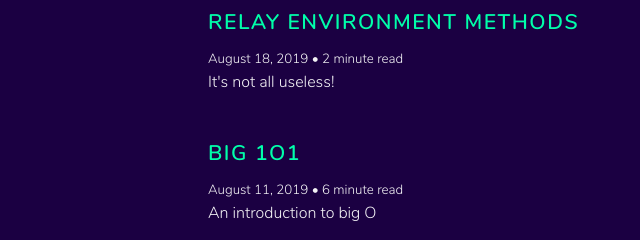
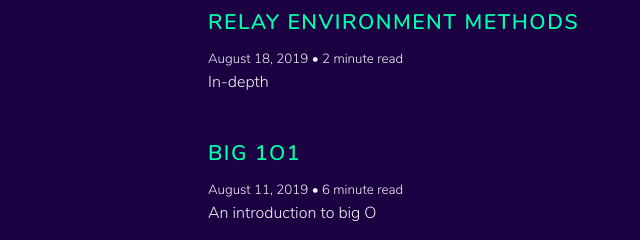
Before and after one commit to babangsund/babangsund.com, a Gatsby site: page / in a window 1280 px wide. Shown: the part 229-469 px from the top of the page, 0-640 px from the left. Built offline with nearby package versions, Linux system fonts and the light colour scheme; Gatsby itself is replaced by a stand-in of ours; some packages are replaced by stand-ins of ours.

Commit message:
update excerpt for methods post

```diff
--- a/src/blog/relay_environment_methods.md
+++ b/src/blog/relay_environment_methods.md
@@ -1,7 +1,7 @@
 ---
 title: "Relay Environment methods"
 date: "2019-08-18"
-excerpt: "It's not all useless!"
+excerpt: "In-depth"
 published: true
 ---
 
```
